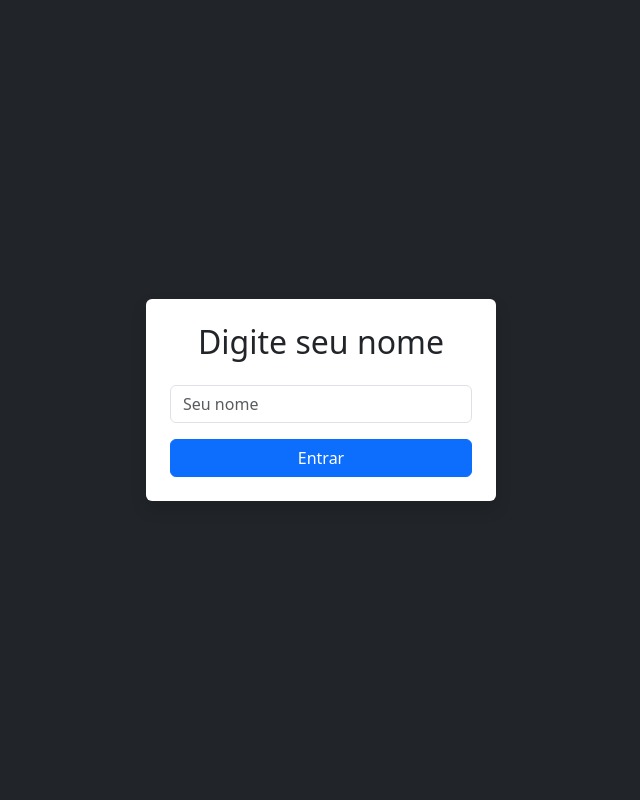
After one commit to caio089/flask, a Flask app: page /login in a window 1280 px wide. The commit adds this page. Shown: the whole page, without its empty margins (319-959 px from the left). Run offline with Flask 3, Linux system fonts and the light colour scheme.

Commit message:
add
adicionei pagina de login e historico por pessoa

```diff
--- a/app.py
+++ b/app.py
@@ -1,49 +1,62 @@
-from flask import Flask, request, render_template
+from flask import Flask, request, render_template, redirect, url_for, session
 from gemini import content
 from flask_sqlalchemy import SQLAlchemy
 from datetime import datetime
 
+app = Flask(__name__)
+app.secret_key = 'caio-campos-um-segredo-bem-seguro'
 
-app = Flask(__name__)
-
+# Configurações do banco de dados SQLite
 app.config['SQLALCHEMY_DATABASE_URI'] = 'sqlite:///historico.db'
 app.config['SQLALCHEMY_TRACK_MODIFICATIONS'] = False
 db = SQLAlchemy(app)
 
+# Modelo da tabela Pesquisa
 class Pesquisa(db.Model):
     id = db.Column(db.Integer, primary_key=True)
     texto = db.Column(db.String(200), nullable=False)
     data_hora = db.Column(db.DateTime, default=datetime.utcnow)
+    nome_usuario = db.Column(db.String(100), nullable=False)
 
+# Rota de login simples
+@app.route('/login', methods=['GET', 'POST'])
+def login():
+    if request.method == 'POST':
+        nome = request.form.get('nome')
+        if nome:
+            session['usuario'] = nome
+            return redirect(url_for('home'))
+    return render_template('login.html')
 
-
+# Rota principal (home)
 @app.route('/', methods=['GET', 'POST'])
 def home():
+    if 'usuario' not in session:
+        return redirect(url_for('login'))  # ✅ redireciona para login se não estiver logado
+
+    nome = session['usuario']
     resposta = None
 
     if request.method == 'POST':
-        if request.is_json:
-            data = request.get_json()
-            pergunta = data.get('pergunta')
-        else:
-            pergunta = request.form.get('pergunta')
-
+        pergunta = request.form.get('pergunta')
         if pergunta:
-            # 🆕 SALVAR NO BANCO
-            nova_pesquisa = Pesquisa(texto=pergunta)
+            nova_pesquisa = Pesquisa(texto=pergunta, nome_usuario=nome)
             db.session.add(nova_pesquisa)
             db.session.commit()
-
             resposta = content(pergunta)
 
-
-    # 🆕 PEGAR O HISTÓRICO PARA MOSTRAR NO HTML
-    historico = Pesquisa.query.order_by(Pesquisa.data_hora.desc()).all()
-
+    historico = Pesquisa.query.filter_by(nome_usuario=nome).order_by(Pesquisa.data_hora.desc()).all()
     return render_template('index.html', resposta=resposta, historico=historico)
 
 
+# Rota para logout (opcional, para testar)
+@app.route('/logout')
+def logout():
+    session.pop('usuario', None)
+    return redirect(url_for('login'))
+
+# Criação do banco e execução do app
 if __name__ == '__main__':
- with app.app_context():
-    db.create_all()
+    with app.app_context():
+        db.create_all()
     app.run(debug=True)
--- a/templates/index.html
+++ b/templates/index.html
@@ -19,7 +19,7 @@
   <body
     class="d-flex justify-content-center align-items-center vh-100 bg-light"
     style="
-      background: linear-gradient(135deg, #117933, #6f42c1);
+      background: linear-gradient(135deg, #7d847f, #7a6d92);
       min-height: 100vh;
       margin: 0;
     "
--- /dev/null
+++ b/templates/login.html
@@ -0,0 +1,18 @@
+<!DOCTYPE html>
+<html lang="pt-BR">
+<head>
+  <meta charset="UTF-8" />
+  <title>Bem-vindo</title>
+  <link
+    href="https://cdn.jsdelivr.net/npm/bootstrap@5.3.0/dist/css/bootstrap.min.css"
+    rel="stylesheet"
+  />
+</head>
+<body class="d-flex justify-content-center align-items-center vh-100 bg-dark text-white">
+  <form method="POST" class="bg-white text-dark p-4 rounded shadow" style="width: 350px;">
+    <h2 class="text-center mb-4">Digite seu nome</h2>
+    <input type="text" name="nome" class="form-control mb-3" placeholder="Seu nome" required />
+    <button class="btn btn-primary w-100">Entrar</button>
+  </form>
+</body>
+</html>
```
Also changed, not shown: instance/historico.db.
